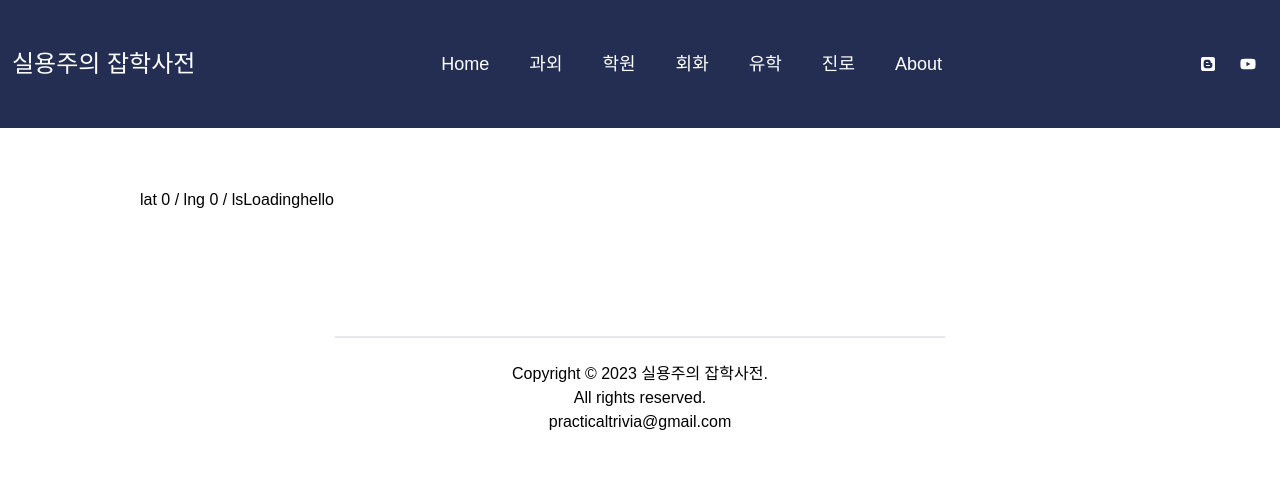
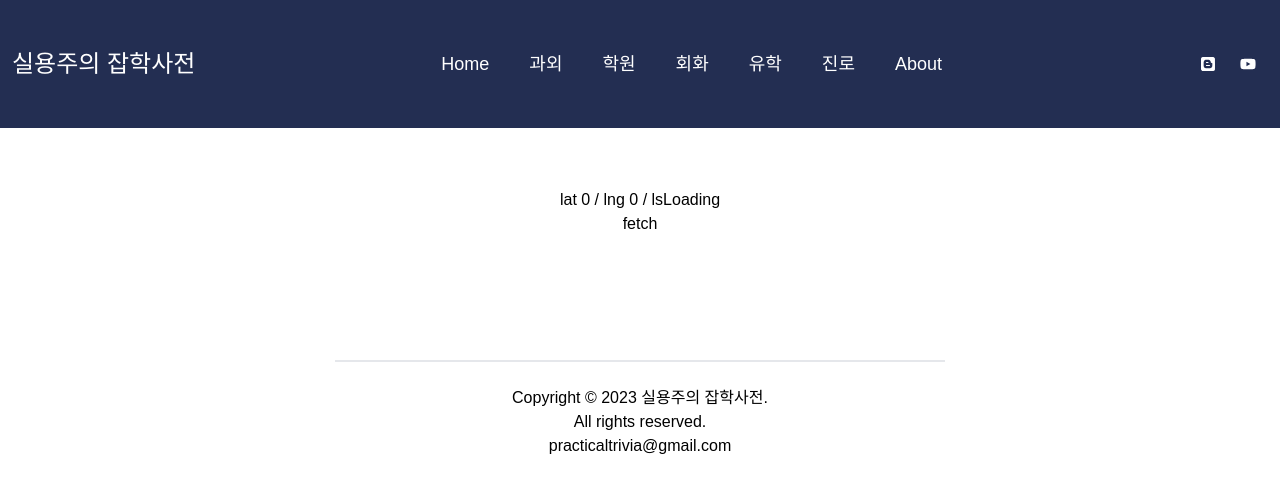
Before and after one commit to inyourcare/practical-trivia, a Next.js app: page /fun/food_roulette in a window 1280 px wide. Shown: the top 492 px of the page. Built offline with nearby package versions, Linux system fonts and the light colour scheme; no server answers.

Commit message:
음식점 api 성공

```diff
--- /dev/null
+++ b/app/api/kakao/map/route.ts
@@ -0,0 +1,41 @@
+import { NextResponse } from "next/server";
+
+export async function POST(request: Request) {
+  const body = await request.json();
+  console.log(body);
+  const {lat, lng, radius} = body;
+  console.log(`https://dapi.kakao.com/v2/local/search/keyword.json?y=${lat}&x=${lng}&radius=${radius}`);
+  // const query = new URLSearchParams({
+  //     query: "음식점",
+  //   })
+
+  const getRestaurants = async () => {
+    return await fetch(
+      `https://dapi.kakao.com/v2/local/search/keyword.json?y=${lat}&x=${lng}&radius=${radius}&query=음식점`,
+      {
+        method: "GET",
+        headers: {
+          // "Content-Type": "application/json",
+          "Content-Type": "application/x-www-form-urlencoded",
+          Authorization: `KakaoAK ${process.env.KAKAO_REST_API_KEY}`,
+        },
+        // body: "query=카카오프렌즈",
+        // body: new URLSearchParams({
+        //   query: "음식점",
+        // }),
+      }
+    )
+      .then(async (response) => {
+        // console.log("successfully getRestaurants", response.body);
+        const restaurants = await response.json()
+        console.log("successfully getRestaurants", restaurants);
+        return restaurants;
+      })
+      .catch((e) => {
+        console.log("error getRestaurants", e);
+        return { error: "error getRestaurants" };
+      });
+  };
+  // return NextResponse.json({ data: "hello" });
+  return NextResponse.json({ data: await getRestaurants() });
+}
--- a/app/api/naver/restaurants/route.ts
+++ b/app/api/naver/restaurants/route.ts
@@ -1,8 +1,9 @@
-import { NextResponse } from "next/server";
-import puppeteer from 'puppeteer';
+// import { NextResponse } from "next/server";
+// import puppeteer from 'puppeteer';
 
+// ##### puppeteer 이용한 scraping 필요한 시점이 온다면 여길 봐라
 // export async function POST(request: Request) {
-export async function GET() {
+// export async function GET() {
 
   // (async function scrape() {
   //   const browser = await puppeteer.launch({ headless: false });
@@ -26,7 +27,7 @@ export async function GET() {
   // });
   //   await browser.close();
   // })();
-  return NextResponse.json({data:'hello'});
+  // return NextResponse.json({data:'hello'});
 
   // const getRestaurants = async () =>
   //   await fetch(
@@ -47,4 +48,4 @@ export async function GET() {
   //     });
   // // return NextResponse.json({ data: await getRestaurants() });
   // return NextResponse.json(await getRestaurants());
-}
+// }
--- a/components/FoodRoulette.tsx
+++ b/components/FoodRoulette.tsx
@@ -1,11 +1,12 @@
 "use client";
 
-import { useEffect, useState } from "react";
+import { useCallback, useEffect, useState } from "react";
 
 export default function FoodRoulette() {
   const initialState = {
     lat: 0.0,
     lng: 0.0,
+    radius: 2000,
     lsLoading: false,
   };
   const [state, setState] = useState(initialState);
@@ -40,21 +41,37 @@ export default function FoodRoulette() {
     );
     // eslint-disable-next-line react-hooks/exhaustive-deps
 
-    fetch(`/api/naver/restaurants`, {
-      method: "GET",
-      headers: { "Content-Type": "application/json" },
-    }).then(async (restaurants) => {
-      // console.log((await restaurants.json()).data)
-      setRestaurants((await restaurants.json()).data);
-    });
-  // eslint-disable-next-line react-hooks/exhaustive-deps
+    // eslint-disable-next-line react-hooks/exhaustive-deps
   }, []);
 
+  const fetchingRestaurants = useCallback(() => {
+    fetch(`/api/kakao/map`, {
+      method: "POST",
+      headers: { "Content-Type": "application/json" },
+      body: JSON.stringify({
+        lat: state.lat,
+        lng: state.lng,
+        radius: state.radius,
+      }),
+    }).then(async (response) => {
+      // console.log((await restaurants.json()).data)
+      const restaurants = (await response.json()).data;
+      console.log(restaurants)
+      setRestaurants(restaurants);
+    });
+  }, [state.lat, state.lng, state.radius]);
+
   return (
-    <div className="flex justify-center">
-      lat {state.lat} / lng {state.lng} / lsLoading {state.lsLoading}
+    <div className="w-full flex justify-center flex-col">
+      <div className="w-full flex justify-center">
+        lat {state.lat} / lng {state.lng} / lsLoading {state.lsLoading}
+      </div>
       {/* / restaurants {restaurants} */}
-      <div dangerouslySetInnerHTML={{ __html: restaurants }}></div>
+      {/* <div
+        className="w-full flex justify-center"
+        dangerouslySetInnerHTML={{ __html: restaurants }}
+      ></div> */}
+      <button onClick={() => fetchingRestaurants()}>fetch</button>
     </div>
   );
 }
```
